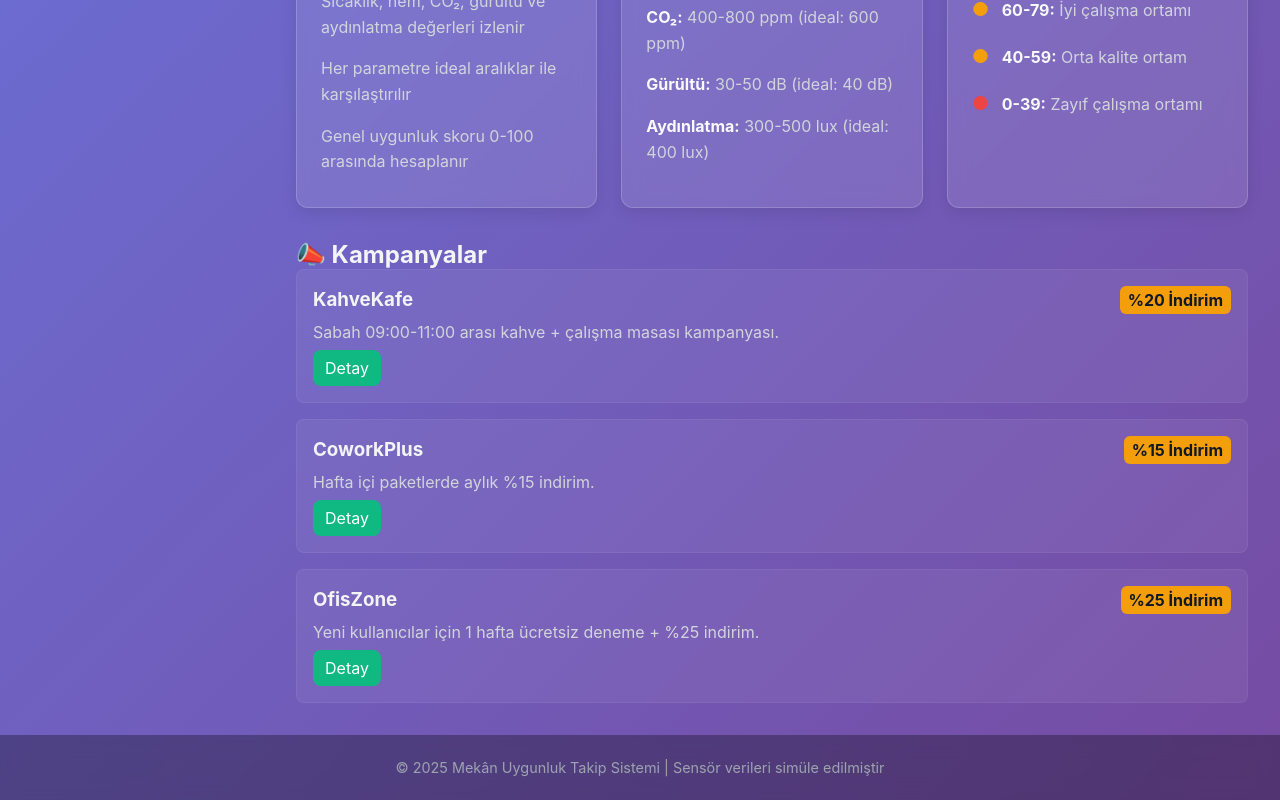
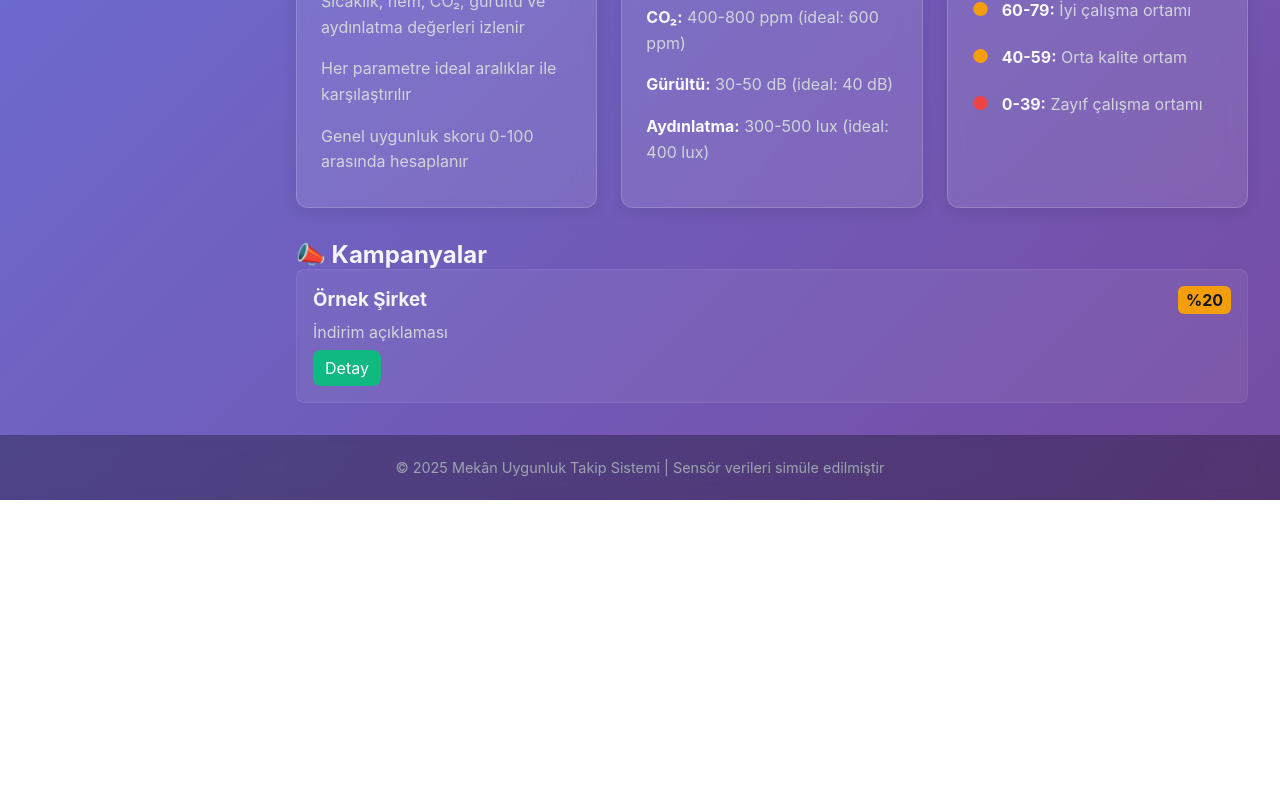
Before and after one commit to dogukancykrn/mekan_onerisi_web, a React (Vite) app: page /dashboard in a window 1280 px wide. Shown: the part 1216-2016 px from the top of the page. After the commit the page ends 1716 px from the top, so only its background shows below. Built offline with nearby package versions, Linux system fonts and the light colour scheme; sample sign-in values are in the browser's storage.

Commit message:
fix: Campaigns/Sidebar manual düzenlemeleri

```diff
--- a/src/components/Campaigns.tsx
+++ b/src/components/Campaigns.tsx
@@ -1,5 +1,23 @@
-import React from 'react';
-import { getCampaigns } from '../services/campaigns';
+
+type Campaign = {
+  id: string;
+  company: string;
+  discount: string;
+  description?: string;
+  url?: string;
+};
+
+function getCampaigns(): Campaign[] {
+  return [
+    {
+      id: '1',
+      company: 'Örnek Şirket',
+      discount: '%20',
+      description: 'İndirim açıklaması',
+      url: '#',
+    },
+  ];
+}
 
 export function Campaigns() {
   const campaigns = getCampaigns();
--- a/src/components/Sidebar.tsx
+++ b/src/components/Sidebar.tsx
@@ -1,5 +1,3 @@
-import React from 'react';
-
 export function Sidebar() {
   return (
     <aside className="app-sidebar">
```
